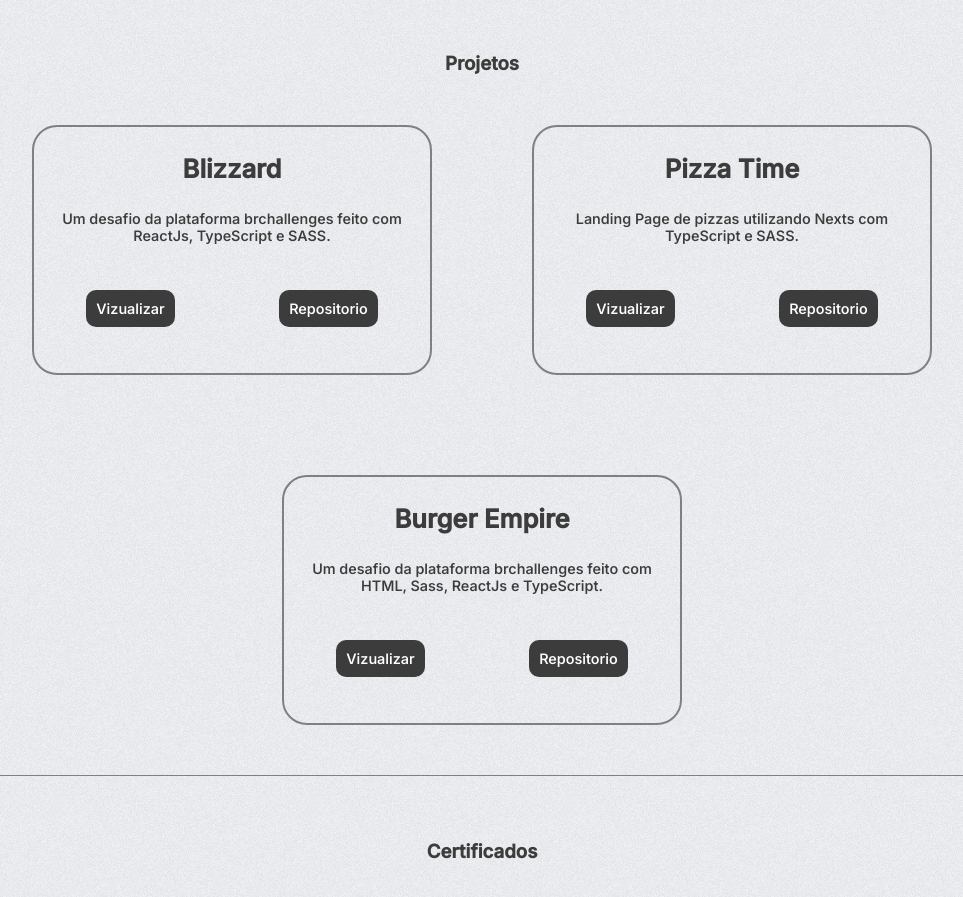
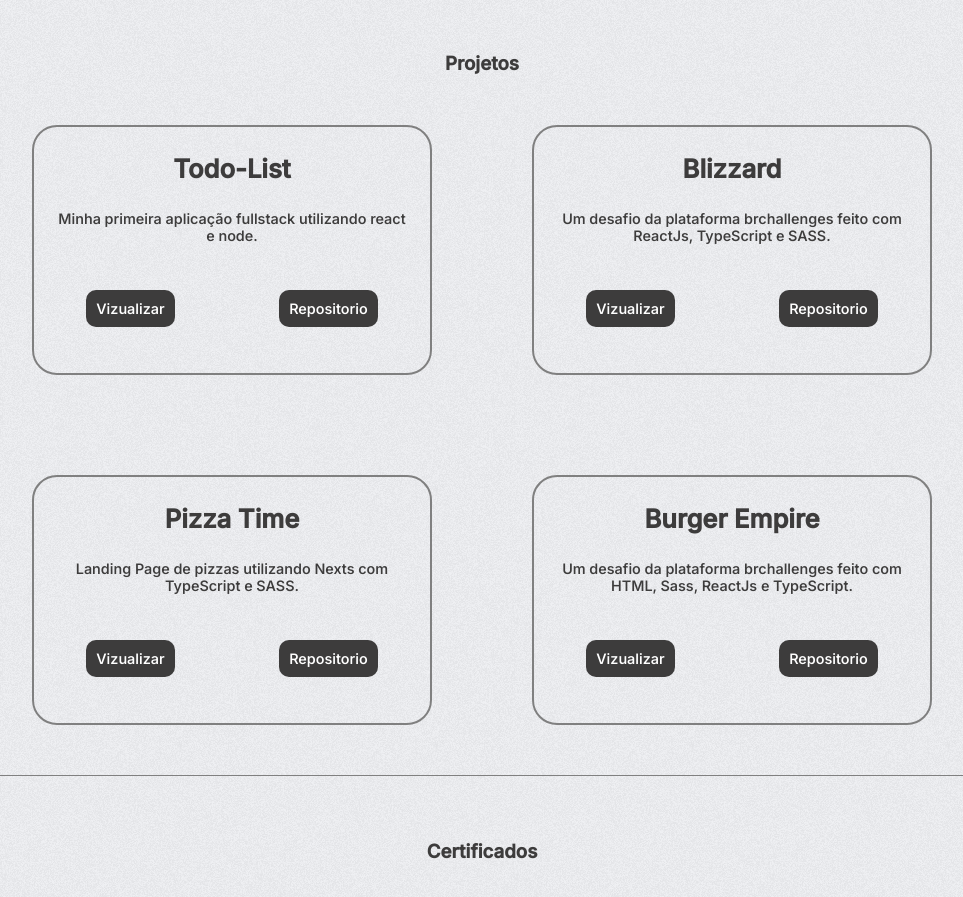
Before and after one commit to HenriqueeAl/portfolio, a React (Vite) app: page / in a window 1280 px wide. Shown: the part 1540-2437 px from the top of the page, without its empty margins (158-1121 px from the left). Built offline with nearby package versions, Linux system fonts and the light colour scheme.

Commit message:
add project todolist

```diff
--- a/src/components/Projetos/Projetos.tsx
+++ b/src/components/Projetos/Projetos.tsx
@@ -18,7 +18,12 @@ export const Projetos = ()=>{
         <div className='projetos' id='projetos'>
             <h3>Projetos</h3>
             <div className='lista-projetos'>
-            <Projeto name='Blizzard'
+                <Projeto name='Todo-List'
+                descricao='Minha primeira aplicação fullstack utilizando react e node.'
+                visu='https://todolist-crud.vercel.app/'
+                repo='https://github.com/HenriqueeAl/Todolist-crud'
+                />
+                <Projeto name='Blizzard'
                 descricao='Um desafio da plataforma brchallenges feito com ReactJs, TypeScript e SASS.'
                 visu='https://blizzard-iota.vercel.app/'
                 repo='https://github.com/HenriqueeAl/blizzard'
```
